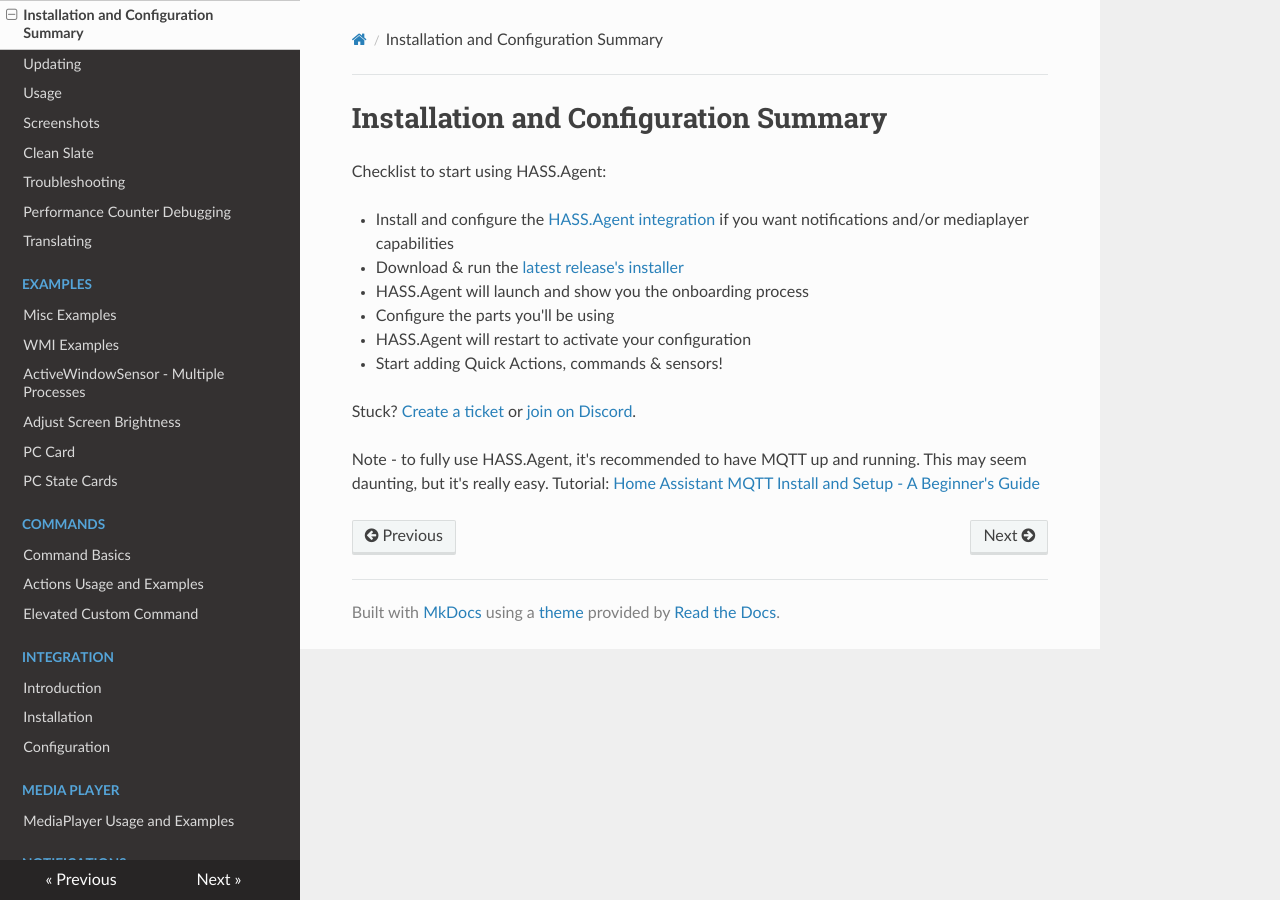
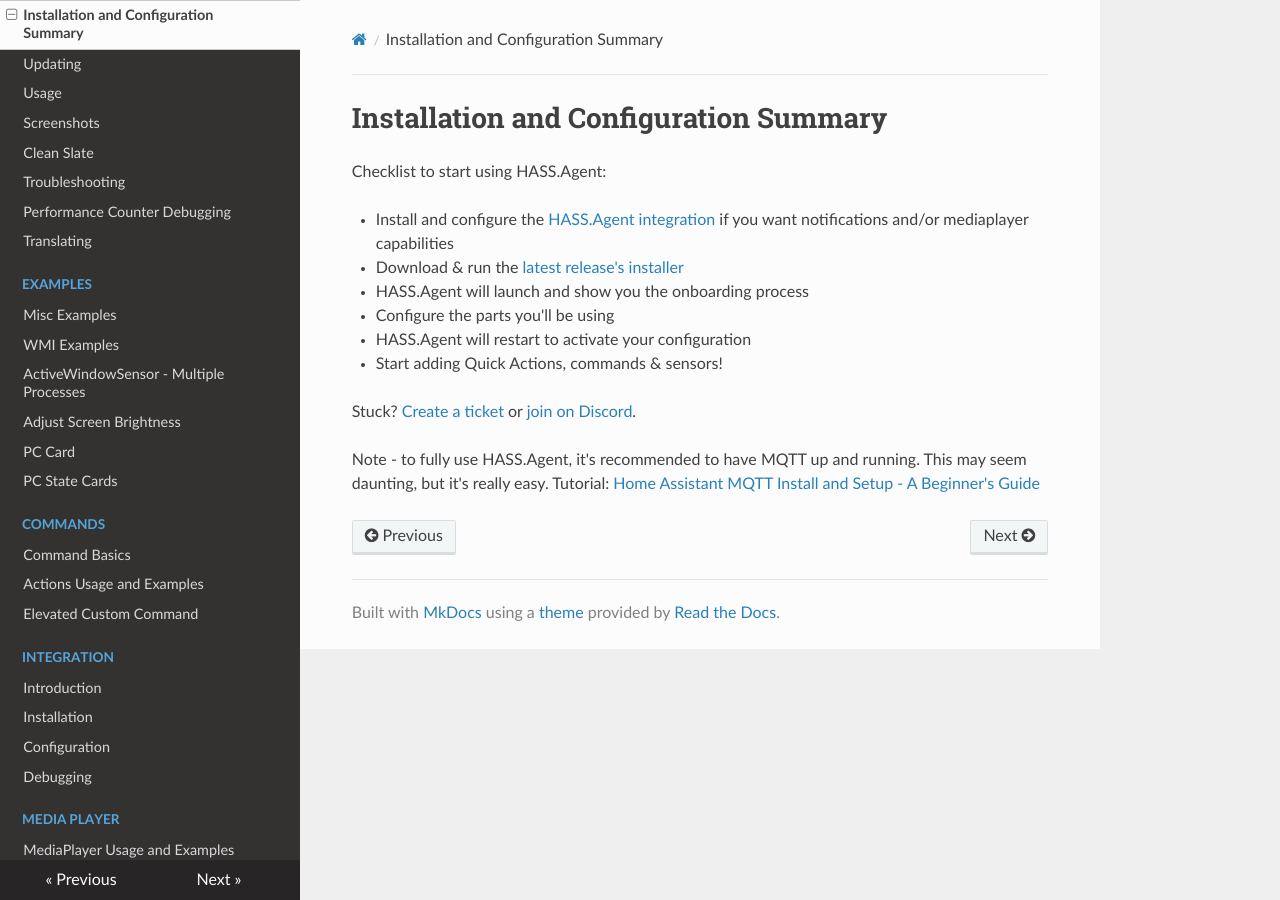
Before and after one commit to LAB02-Admin/HASS.Agent-Docs, an MkDocs documentation site: the page built from docs/installation-and-configuration-summary.md, in a window 1280 px wide. Built offline with MkDocs 1.6.1, drawn with Linux system fonts in a browser that asks for light colours; nearby versions of some CDN libraries.

Commit message:
Update mkdocs.yml

```diff
--- a/mkdocs.yml
+++ b/mkdocs.yml
@@ -33,6 +33,7 @@
       - 'integration/introduction.md'
       - 'integration/installation.md'
       - 'integration/configuration.md'
+      - 'integration/debugging.md'
     - 'Media Player':
       - 'mediaplayer/mediaplayer-usage-and-examples.md'
     - 'Notifications':
```
